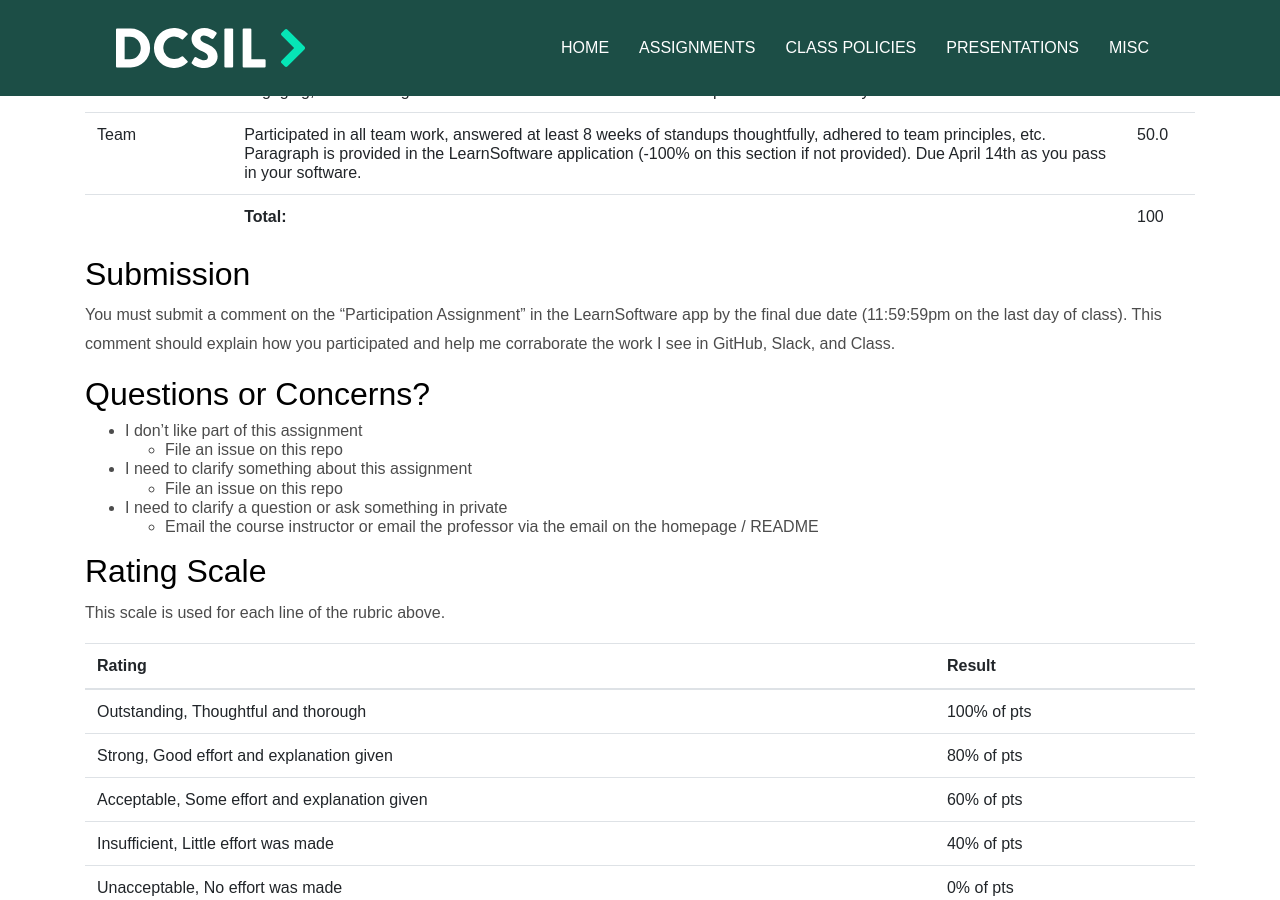
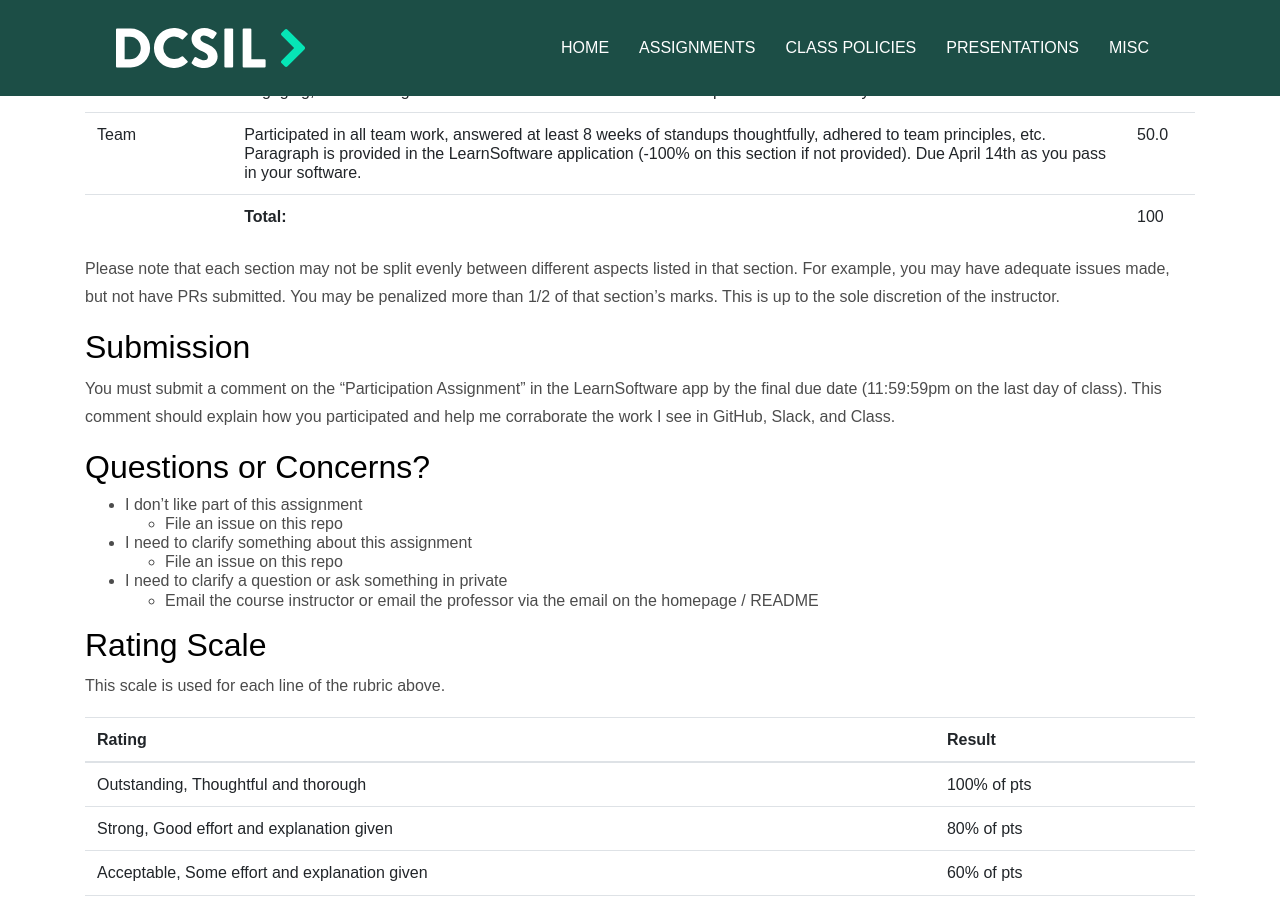
Before and after one commit to dcsil/CSC491, a Jekyll site: the page built from assignments/participation.md, in a window 1280 px wide and 900 px high, scrolled down 1267 px. Built offline with Jekyll 4.4.1, drawn with Linux system fonts in a browser that asks for light colours; our own code applies the rules of GitHub Pages for plain Markdown files.

Commit message:
Add note about participation sections

```diff
--- a/assignments/participation.md
+++ b/assignments/participation.md
@@ -48,6 +48,8 @@ In assignment 1 you will create a principles document outlining how often your t
 
  <!-- RUBRIC END -->
 
+Please note that each section may not be split evenly between different aspects listed in that section. For example, you may have adequate issues made, but not have PRs submitted. You may be penalized more than 1/2 of that section's marks. This is up to the sole discretion of the instructor.
+
 ## Submission
 
 You must submit a comment on the "Participation Assignment" in the LearnSoftware app by the final due date (11:59:59pm on the last day of class). This comment should explain how you participated and help me corraborate the work I see in GitHub, Slack, and Class.
```
